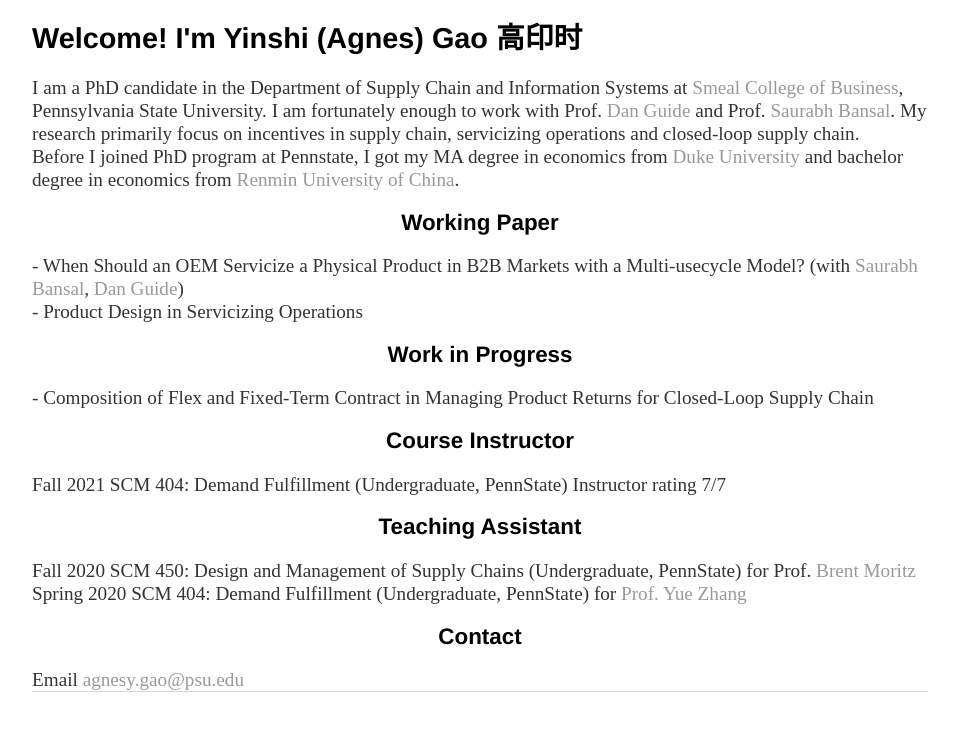
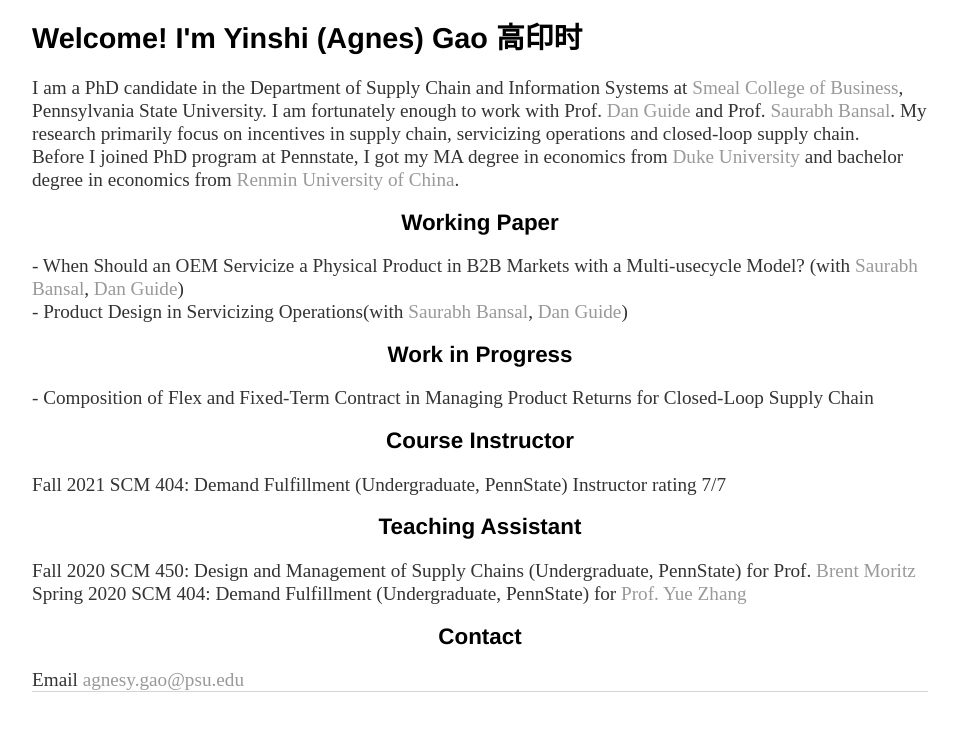
Before and after one commit to yinshi-gao/yinshi-gao.github.io, a Jekyll site: the page built from index.html, in a window 1280 px wide, cut to the strip 375-1127 px from the top of the page. Shown: the top 731 px of the strip, without its empty margins (160-1118 px from the left). Built offline with Jekyll 4.4.1, drawn with Linux system fonts in a browser that asks for light colours.

Commit message:
Update index.html

```diff
--- a/index.html
+++ b/index.html
@@ -13,9 +13,11 @@
 		and bachelor degree in economics from <a href="https://www.ruc.edu.cn/en">Renmin University of China</a>.
 	</p2>
 	<h2>Working Paper</h2>
-	<p2>- When Should an OEM Servicize a Physical Product in B2B Markets with a Multi-usecycle Model? (with <a href="https://directory.smeal.psu.edu/sub32">Saurabh Bansal</a>, <a href="http://www.personal.psu.edu/drg16/">Dan Guide</a>)</p2>
+	<p2>- When Should an OEM Servicize a Physical Product in B2B Markets with a Multi-usecycle Model?
+		(with <a href="https://directory.smeal.psu.edu/sub32">Saurabh Bansal</a>, <a href="http://www.personal.psu.edu/drg16/">Dan Guide</a>)</p2>
 	<br>
-	<p2>- Product Design in Servicizing Operations</p2>
+	<p2>- Product Design in Servicizing Operations(with <a href="https://directory.smeal.psu.edu/sub32">Saurabh Bansal</a>, <a href="http://www.personal.psu.edu/drg16/">Dan Guide</a>)
+	</p2>
 	<h2>Work in Progress</h2>
 	<p2>- Composition of Flex and Fixed-Term Contract in Managing Product Returns for Closed-Loop Supply Chain</p2>
 	<h2>Course Instructor</h2>
```
